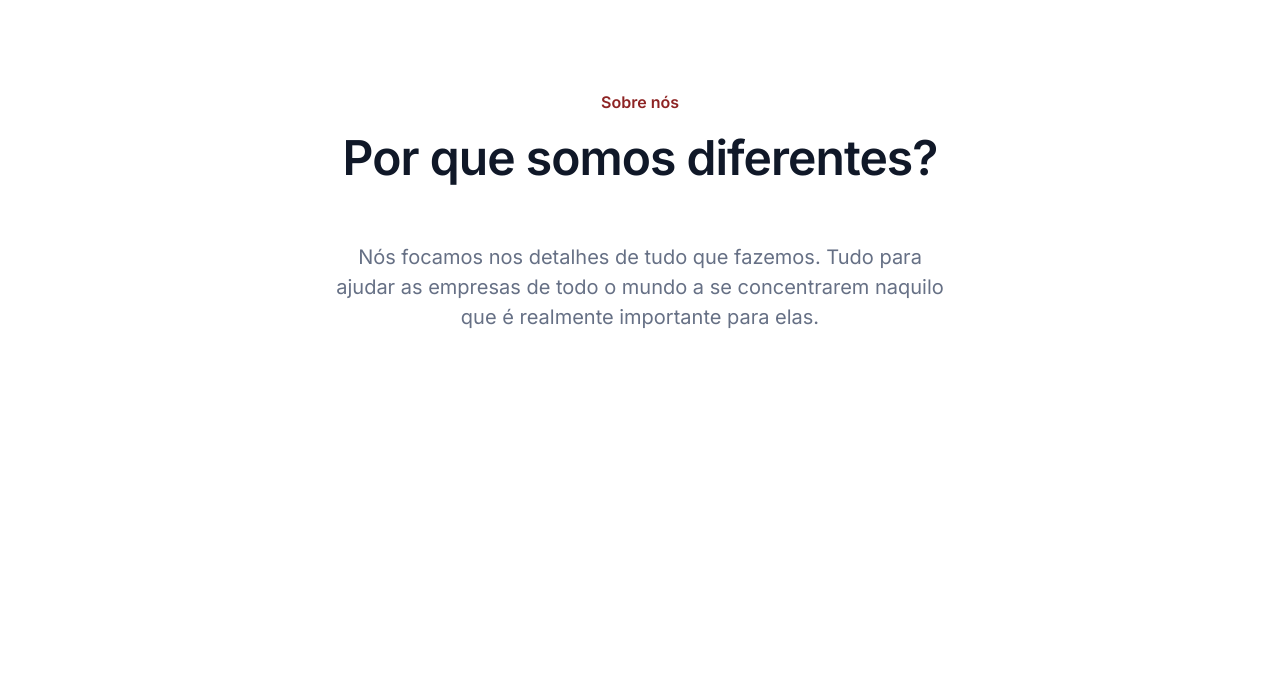
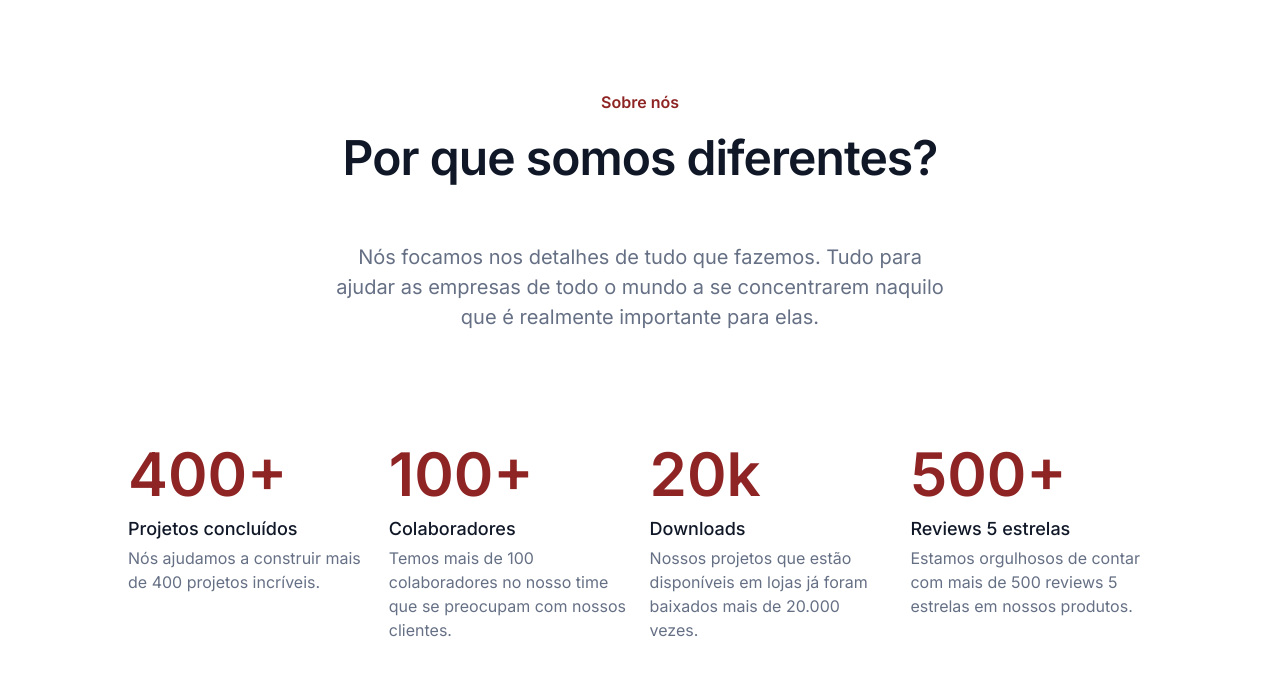
Before and after one commit to eugeniocarvalho/7-days-of-code-HTML-CSS, a plain HTML site: page index.html in a window 1280 px wide. Shown: the part 70-746 px from the top of the page. Drawn offline with Linux system fonts and the light colour scheme.

Commit message:
created section metricas

```diff
--- a/assets/css/style.css
+++ b/assets/css/style.css
@@ -91,3 +91,31 @@ a {
   color: var(--text-color);
   line-height: 30px;
 }
+
+.container__metricas {
+  display: grid;
+  grid-template-columns: repeat(4, 1fr);
+  margin: 1rem 8rem 5rem 8rem;
+  gap: 1.2rem;
+}
+
+.metrica__numero {
+  font-size: 3.75rem;
+  color: var(--contrast-color);
+  font-weight: 600;
+  margin-bottom: 1rem;
+}
+
+.metrica__subtitulo {
+  font-size: 1.125rem;
+  font-weight: 500;
+  color: var(--title-color);
+  margin-bottom: .5rem;
+}
+
+.metrica__descricao {
+  font-size: 1rem;
+  font-weight: 400;
+  line-height: 1.5rem;
+  color: var(--text-color);
+}
--- a/index.html
+++ b/index.html
@@ -42,6 +42,29 @@
     <h2 class="sobre__titulo">Por que somos diferentes?</h2>
     <p class="sobre__descricao">Nós focamos nos detalhes de tudo que fazemos. Tudo para ajudar as empresas de todo o mundo a se concentrarem naquilo que é realmente importante para elas.</p>
   </section>
+
+  <section class="container__metricas">
+    <div>
+      <p class="metrica__numero">400+</p>
+      <h3 class="metrica__subtitulo">Projetos concluídos</h3>
+      <p class="metrica__descricao">Nós ajudamos a construir mais de 400 projetos incríveis.</p>
+    </div>
+    <div>
+      <p class="metrica__numero">100+</p>
+      <h3 class="metrica__subtitulo">Colaboradores</h3>
+      <p class="metrica__descricao">Temos mais de 100 colaboradores no nosso time que se preocupam com nossos clientes.</p>
+    </div>
+    <div>
+      <p class="metrica__numero">20k</p>
+      <h3 class="metrica__subtitulo">Downloads</h3>
+      <p class="metrica__descricao">Nossos projetos que estão disponíveis em lojas já foram baixados mais de 20.000 vezes.</p>
+    </div>
+    <div>
+      <p class="metrica__numero">500+</p>
+      <h3 class="metrica__subtitulo">Reviews 5 estrelas</h3>
+      <p class="metrica__descricao">Estamos orgulhosos de contar com mais de 500 reviews 5 estrelas em nossos produtos.</p>
+    </div>
+  </section>
 </body>
 
 </html>
```
